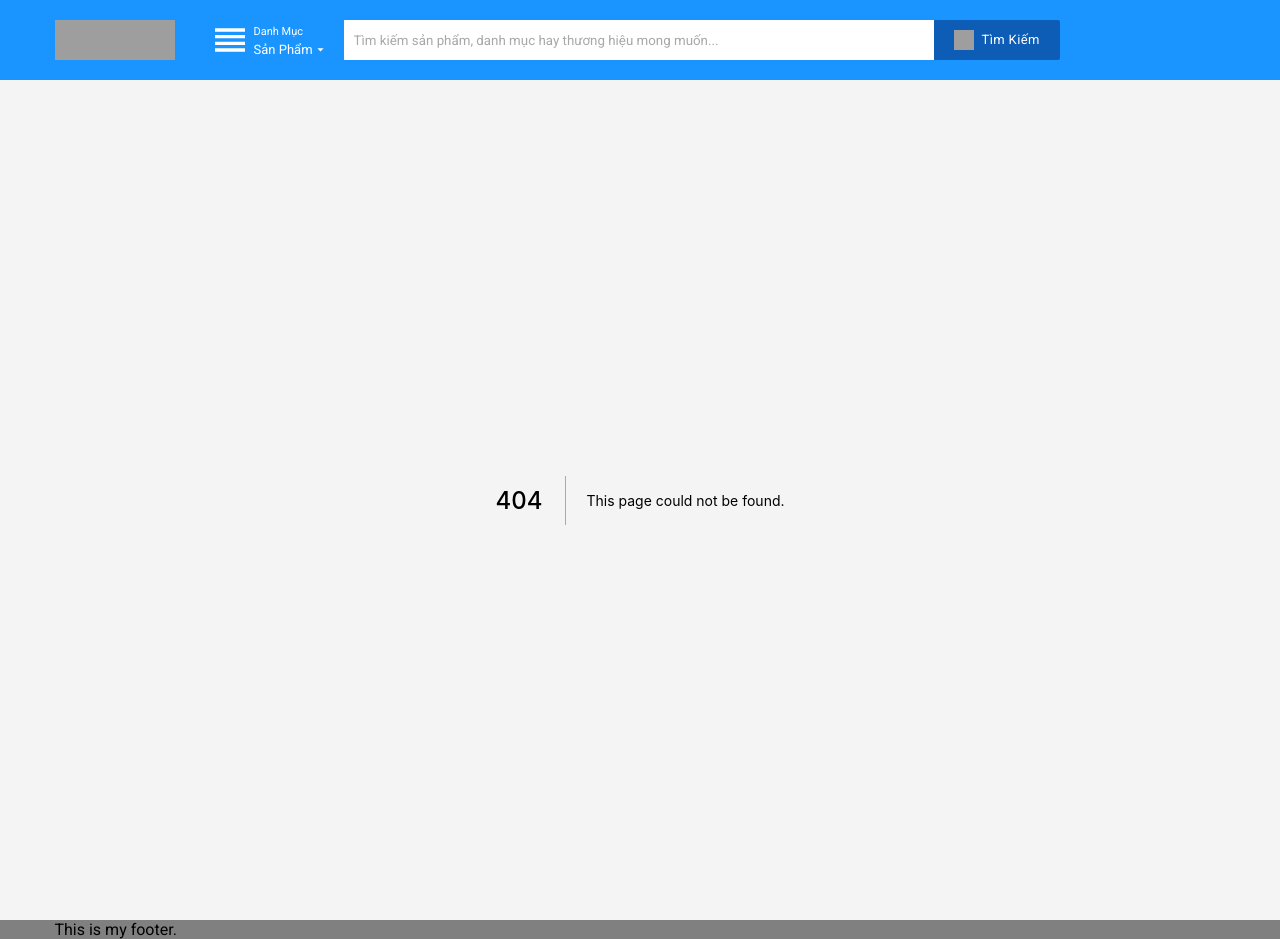
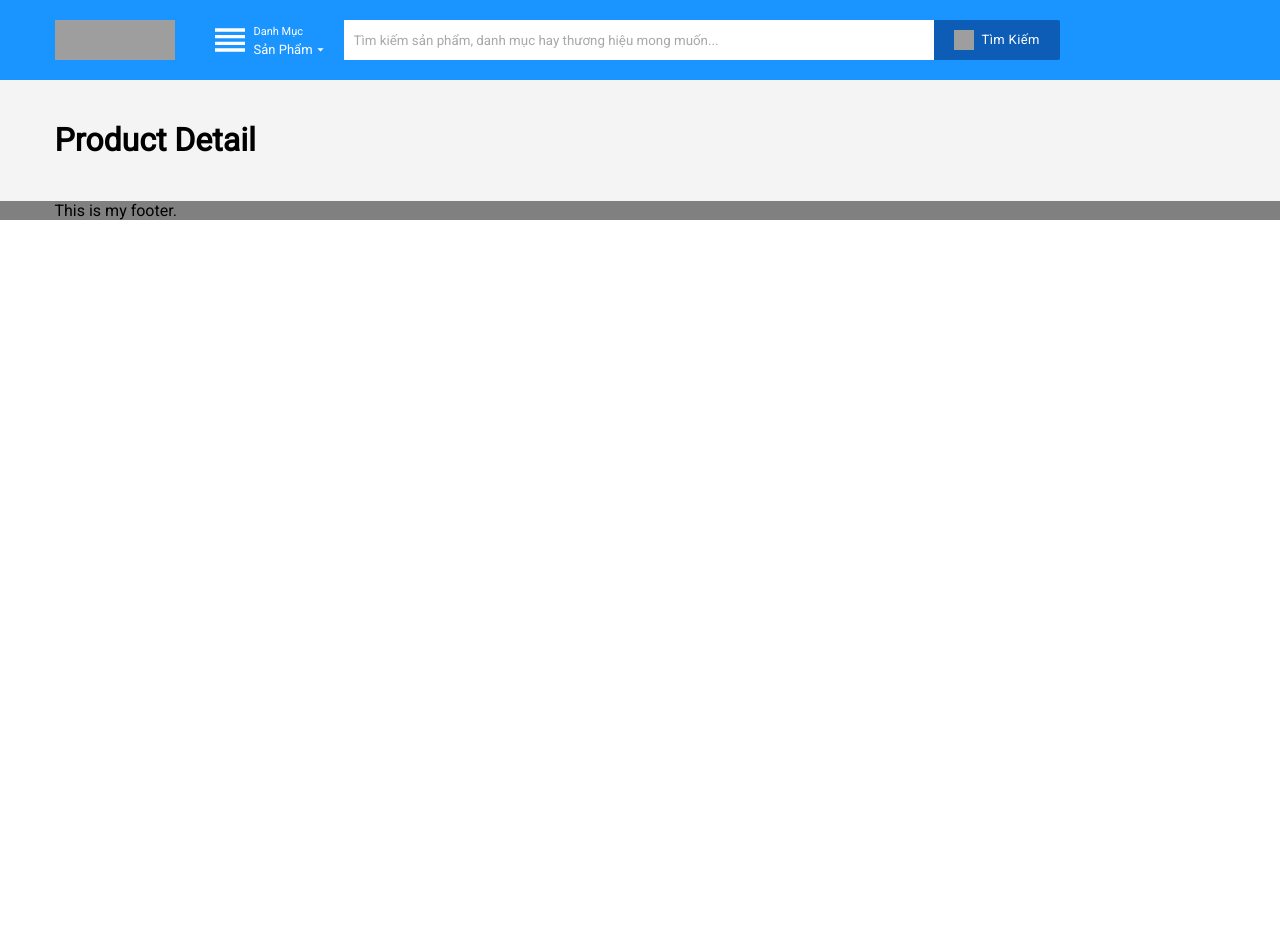
Before and after one commit to khailegend/fe-spchinhhang, a Next.js app: page /products/1 in a window 1280 px wide. Before the commit this address had no page. After the commit the page ends 800 px from the top, so only its background shows below. Built offline with nearby package versions, Linux system fonts and the light colour scheme; grey boxes are pictures that could not be loaded.

Commit message:
Add product detail page

```diff
--- /dev/null
+++ b/src/pages/products/[id].tsx
@@ -0,0 +1,3 @@
+export default function ProductDetail() {
+  return <h1>Product Detail</h1>;
+}
```
Also changed, not shown: src/components/ProductCard.tsx (+6 -3 lines).
